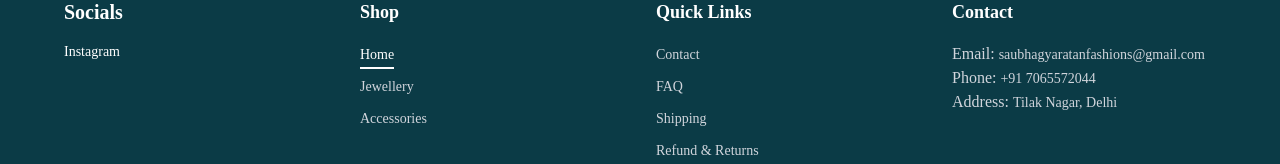
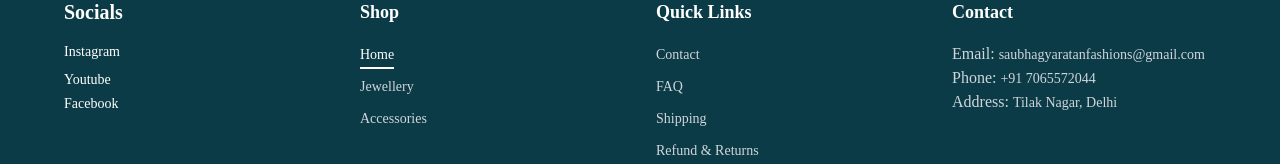
Before and after one commit to dalmia01/saubhagya-ratan-fashions, a Next.js app: page / in a window 1280 px wide. Shown: the part 1526-1690 px from the top of the page. Built offline with nearby package versions, Linux system fonts and the light colour scheme.

Commit message:
add some socila links placeholder

```diff
--- a/src/app/components/Footer/Footer.jsx
+++ b/src/app/components/Footer/Footer.jsx
@@ -14,6 +14,12 @@ export default function Footer() {
           <h2 className="text-xl font-bold text-white mb-4">Socials</h2>
           <p className="text-white text-sm ">
             <a href="https://www.instagram.com/">Instagram</a>
+          </p>
+          <p className="text-white text-sm mt-2">
+            <a href="https://www.youtube.com/">Youtube</a>
+          </p>
+          <p className="text-white text-sm mt-1">
+            <a href="https://www.facebook.com/">Facebook</a>
           </p>
         </div>
 
```
